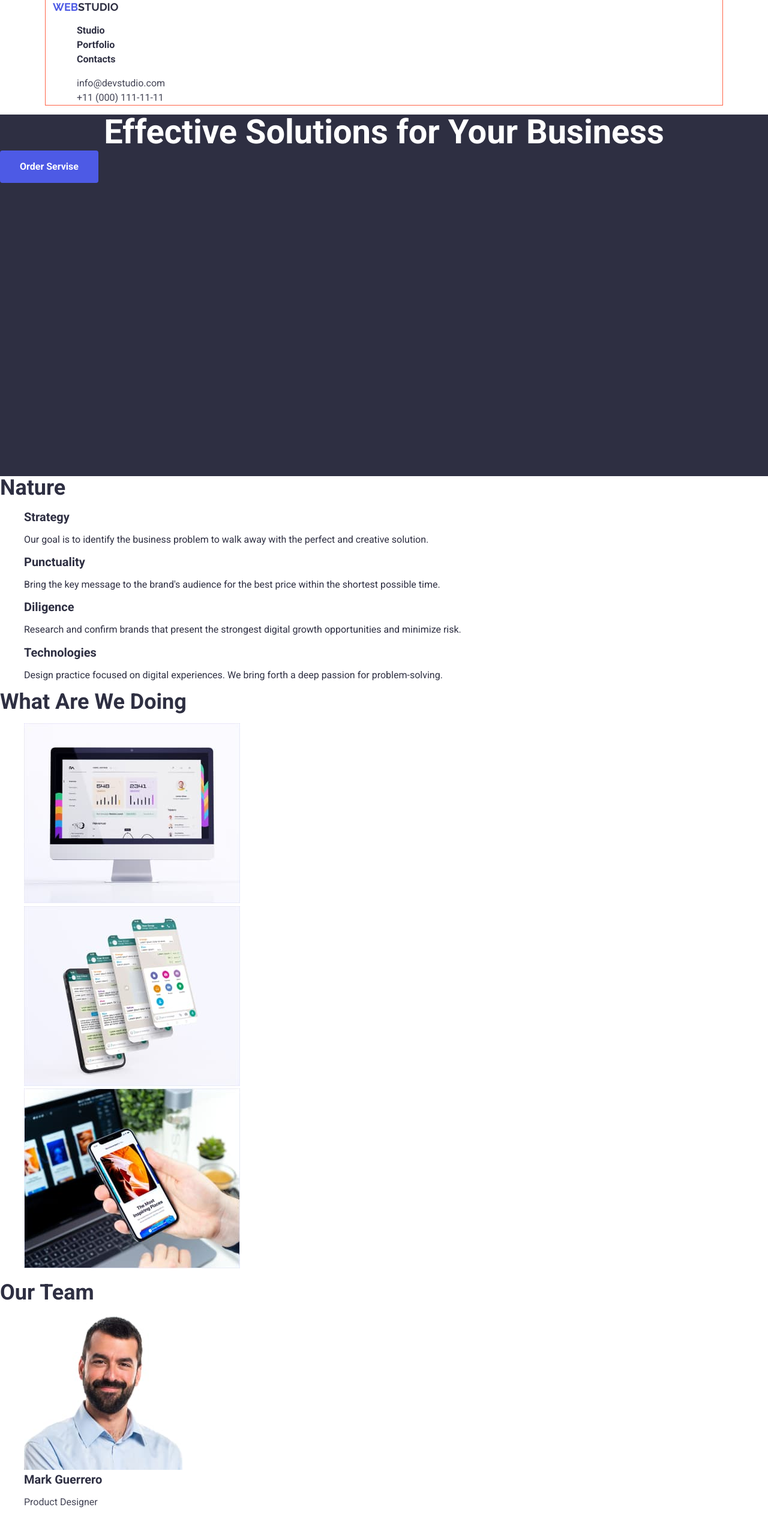
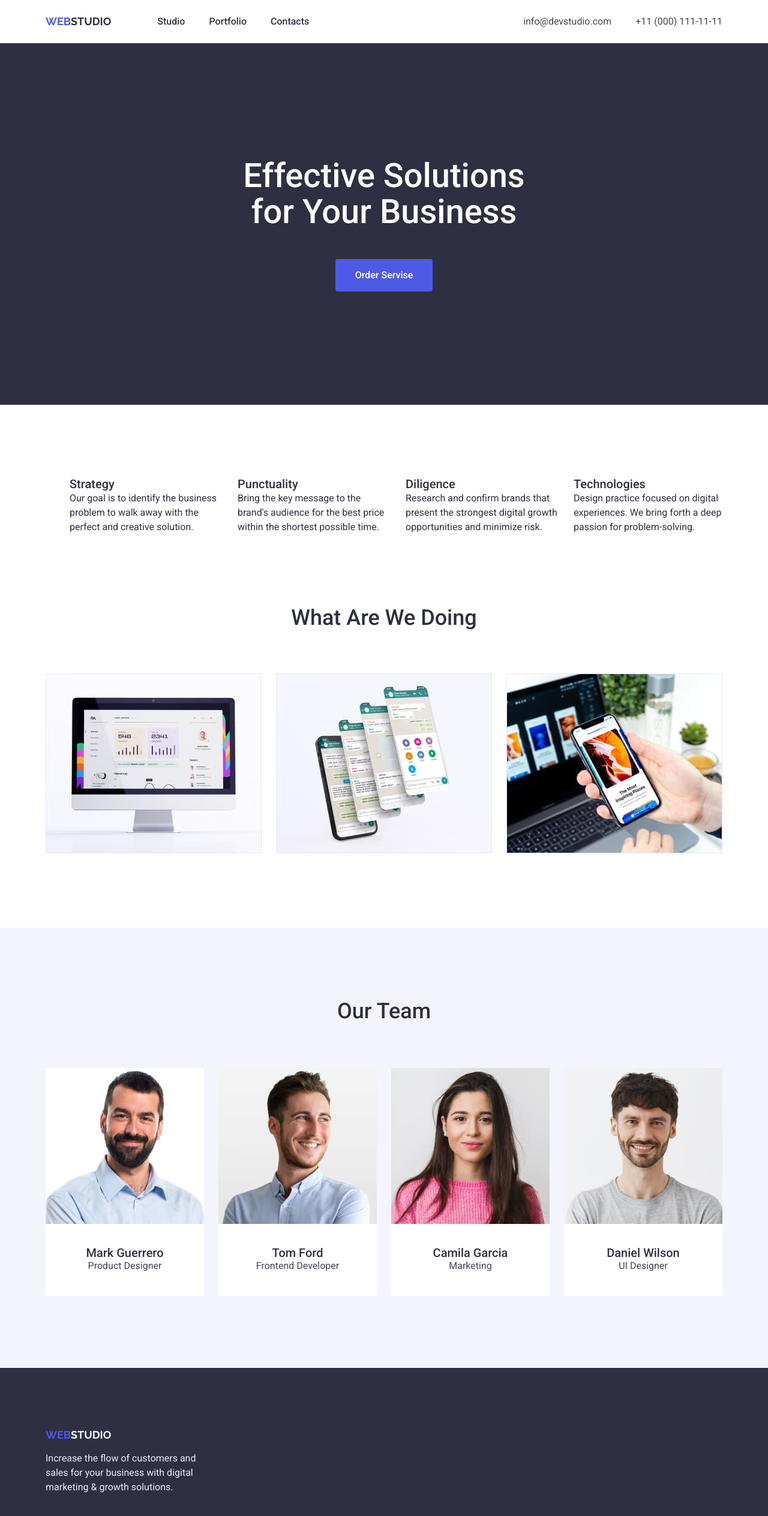
Before and after one commit to VSapiak/goit-markup-hw-03, a plain HTML site: page index.html in a window 1280 px wide. Shown: the top 2528 px of the page at 60% size. Drawn offline with nearby package versions, Linux system fonts and the light colour scheme.

Commit message:
repoisitore
1)The layout of the page is completed
2)The HTML and Cascade Table have been filled

```diff
--- a/css/style.css
+++ b/css/style.css
@@ -12,18 +12,12 @@ body {
     --color-light-slate: #8E8F99;
     --color-cornflower: #E7E9FC;
     --color-cloud: #F4F4FD;
-    --color-many-blue-modal: rgba(46, 477, 66, 04);
+    --color-many-blue-modal: rgba(46, 47, 66, 0.8);
     --color-white: #FFFFFF;
 }
 
-h1,
-h2,
-h3,
-h4,
-h5,
-h6 {
-    margin: 0;
-    padding: 0;
+.hide {
+    display: none;
 }
 
 .list {
@@ -52,20 +46,56 @@ h6 {
 
 /*----------------- Navigetion ------------------*/
 
-.menu-link {
-    font-weight: 600;
+.nav-container {
+    display: flex;
+    align-items: center;
+}
+
+.menu-item,
+.menu-auth {
+    margin: 0;
+    padding: 0;
+}
+
+.menu-item {
+    margin-left: 77px;
+    display: flex;
+}
+
+.menu-item .menu {
+    margin-right: 40px;
+}
+
+.menu-item .menu:last-child {
+    margin-right: 0;
+}
+
+.menu-item .menu-link {
+    display: block;
+    padding-top: 24px;
+    padding-bottom: 24px;
+    color: var(--color-navy-blue);
+    font-weight: 500;
     line-height: 1.5;
     text-decoration: none;
-    color: var(--color-navy-blue);
 }
 
-.menu-link:hover {
+.menu-item .menu-link:hover,
+.menu-item .menu-link:focus {
     color: var(--color-slate);
 }
 
-.menu-link:active,
-.menu-link:focus {
+.menu-item .menu-link:active {
     color: var(--color-iris);
+}
+
+.menu-auth {
+    display: flex;
+    margin-left: auto;
+}
+
+.menu-auth .auth-menu+.auth-menu {
+    margin-left: 40px;
 }
 
 .item-auth {
@@ -88,23 +118,28 @@ h6 {
 }
 
 .title {
-    font-weight: 600;
+    text-align: center;
+    font-weight: 500;
     font-size: 56px;
     line-height: 1.07;
+    padding-top: 192px;
+    margin-top: 0;
+    margin-bottom: 48px;
     color: var(--color-white);
-    text-align: center;
 }
 
 
 /*----------------- Buttoon ------------------*/
 
 .btn {
+    display: block;
     font-family: inherit;
     cursor: pointer;
-    font-weight: 600;
+    font-weight: 500;
     font-size: 16px;
     line-height: 1.25;
     padding: 16px 32px;
+    margin: 0 auto;
     color: var(--color-white);
     border: 1px solid transparent;
     border-radius: 4px;
@@ -127,7 +162,7 @@ h6 {
     font-family: inherit;
     cursor: pointer;
     color: var(--color-iris);
-    font-weight: 600;
+    font-weight: 500;
     font-size: 16px;
     padding: 8px 16px;
     border: 1px solid transparent;
@@ -149,39 +184,104 @@ h6 {
 
 .container {
     width: 1128px;
-    padding-right: 12px;
-    padding-left: 12px;
     margin: 0 auto;
-    outline: 1px solid tomato;
+    padding-top: 0;
+    padding-bottom: 0;
+}
+
+.section-could {
+    background-color: var(--color-cloud);
 }
 
 .section-title {
-    font-weight: 600;
+    text-align: center;
+    padding-top: 120px;
+    font-weight: 500;
     font-size: 36px;
+    margin: 0;
     line-height: 1.1;
     text-transform: capitalize;
 }
 
 .section-sybtitle {
-    font-weight: 600;
+    font-weight: 500;
     font-size: 20px;
     line-height: 1.2;
+    margin: 0;
+}
+
+.section--text {
+    display: flex;
+    padding-top: 120px;
+}
+
+.section--text .list {
+    margin-right: 24px;
+}
+
+.section--text .list:last-child {
+    margin-right: 0;
 }
 
 .section-text {
-    line-height: 1.2;
+    width: 256px;
+    line-height: 1.5;
+    color: var(--color-navy-blue);
+    margin: 0;
+    /* padding тимчасово */
+    padding: 0 auto;
     color: var(--color-navy-blue);
 }
 
+.section--text {
+    margin: 0;
+}
+
 .user-subtitle {
-    font-weight: 600;
+    width: 264px;
+    text-align: center;
+    font-weight: 500;
     font-size: 20px;
     line-height: 1.2;
+    margin: 0;
+    margin-top: 32px;
+}
+
+.list_work {
+    display: flex;
+    margin: 72px auto;
+    margin-bottom: 120px;
+    padding: 0;
+}
+
+.list_work .list:not(:last-child) {
+    margin-right: 24px;
 }
 
 .user-text {
+    width: 264px;
+    text-align: center;
     line-height: 1.2;
+    margin: 0;
     color: var(--color-slate);
+}
+
+.user-item {
+    background-color: var(--color-white);
+    height: 380px;
+    border-radius: 0px 0px 4px 4px;
+}
+
+.user-list {
+    display: flex;
+    margin: 0;
+    padding: 0;
+    padding-top: 74px;
+    padding-bottom: 120px;
+}
+
+.user-list .list:not(:last-child) {
+    margin-right: 24px;
 }
 
 
@@ -192,16 +292,34 @@ h6 {
 }
 
 .footer {
+    height: 310px;
+    padding-top: 100px;
     background-color: var(--color-navy-blue);
 }
 
-.footer__text {
+.footer-text {
+    width: 265px;
     line-height: 1.5;
+    padding-top: 16px;
+    margin: 0;
     color: var(--color-cornflower);
 }
 
 
 /*----------------- Protfolio ------------------*/
+
+.list-filter {
+    display: flex;
+    flex-wrap: wrap;
+    padding: 0;
+    margin: 0;
+    margin-bottom: 120px;
+    justify-content: space-between;
+}
+
+.list-filter .item-filter+.item-filter:nth-child(-n+6) {
+    margin-bottom: 49px;
+}
 
 .item-text {
     line-height: 1.5;
@@ -214,7 +332,7 @@ h6 {
 }
 
 .subtitile {
-    font-weight: 600;
+    font-weight: 500;
     font-size: 20px;
     line-height: 1.2;
     color: var(--color-navy-blue);
@@ -225,3 +343,20 @@ h6 {
     line-height: 1.5;
     color: var(--color-slate);
 }
+
+.filter {
+    display: flex;
+    margin-top: 96px;
+    margin-bottom: 72px;
+    justify-content: center;
+}
+
+.filter .list+.list {
+    margin-left: 24px;
+}
+
+.item-filter {
+    height: 420px;
+    border: 0.5px solid var(--color-cloud);
+    background-color: var(--color-white);
+}
--- a/index.html
+++ b/index.html
@@ -15,9 +15,10 @@
 
 <body>
     <!-- Header -->
-    <header>
-        <div class="container">
-            <a href="" class="logo"><span class="logo_span">web</span>studio</a>
+    <header class="header">
+        <div class="container nav-container">
+            <a href="./index.html" class="logo"><span class="logo_span">web</span>studio</a
+        >
         <nav class="nav_menu">
           <ul class="menu-item">
             <li class="menu list">
@@ -45,20 +46,26 @@
       </div>
     </header>
     <main>
-      <!-- Hero -->
+      <!-- Section_zero Hero -->
       <section class="hero">
-        <h1 class="title">Effective Solutions for Your Business</h1>
+        <div class="container">
+          <h1 class="title">
+            Effective Solutions<br />
+            for Your Business
+          </h1>
           <button type="button" class="btn">Order Servise</button>
+        </div>
       </section>
       <!-- Section_first -->
       <section class="section">
-        <h2 class="section-title">Nature</h2>
-        <ul class="section-text">
-          <li class="list">
+        <div class="container">
+          <h2 class="hide">Nature</h2>
+          <ul class="section--text">
+            <li class="section_list list">
               <h3 class="section-sybtitle">Strategy</h3>
               <p class="section-text">
-              Our goal is to identify the business problem to walk away with the
-              perfect and creative solution.
+                Our goal is to identify the business problem to walk away with
+                the perfect and creative solution.
               </p>
             </li>
             <li class="list">
@@ -83,9 +90,11 @@
               </p>
             </li>
           </ul>
+        </div>
       </section>
       <!-- Section_second Working -->
       <section class="section">
+        <div class="container">
           <h2 class="section-title">What are we doing</h2>
           <ul class="list_work">
             <li class="list">
@@ -102,9 +111,11 @@
               />
             </li>
           </ul>
+        </div>
       </section>
       <!-- Section_third Team -->
-      <section class="section">
+      <section class="section section-could">
+        <div class="container">
           <h2 class="section-title">Our Team</h2>
           <ul class="user-list">
             <li class="user-item list">
@@ -116,12 +127,12 @@
               <h3 class="user-subtitle">Mark Guerrero</h3>
               <p class="user-text">Product Designer</p>
             </li>
-          <li class="list">
+            <li class="user-item list">
               <img src="images/Tom_Ford.jpg" alt="Tom Ford" width="264px" />
               <h3 class="user-subtitle">Tom Ford</h3>
               <p class="user-text">Frontend Developer</p>
             </li>
-          <li class="list">
+            <li class="user-item list">
               <img
                 src="images/Camila_Garcia.jpg"
                 alt="Camila Garcia"
@@ -130,7 +141,7 @@
               <h3 class="user-subtitle">Camila Garcia</h3>
               <p class="user-text">Marketing</p>
             </li>
-          <li class="list">
+            <li class="user-item list">
               <img
                 src="images/Daniel_Wilson.jpg"
                 alt="Daniel Wilson"
@@ -140,18 +151,21 @@
               <p class="user-text">UI Designer</p>
             </li>
           </ul>
+        </div>
       </section>
     </main>
     <!-- Footer -->
     <footer class="footer">
+      <div class="container">
         <a href="" class="logo"
           ><span class="logo_span">web</span
           ><span class="logo_footer">studio</span></a
         >
-      <p class="footer__text">
-        Increase the flow of customers and sales for your business with digital
-        marketing & growth solutions.
+        <p class="footer-text">
+          Increase the flow of customers and sales for your business with
+          digital marketing & growth solutions.
         </p>
+      </div>
     </footer>
   </body>
 </html>
```
Also changed, not shown: portfolio.html (+11 -6 lines). Lines whose indentation alone changed are shown as unchanged.
